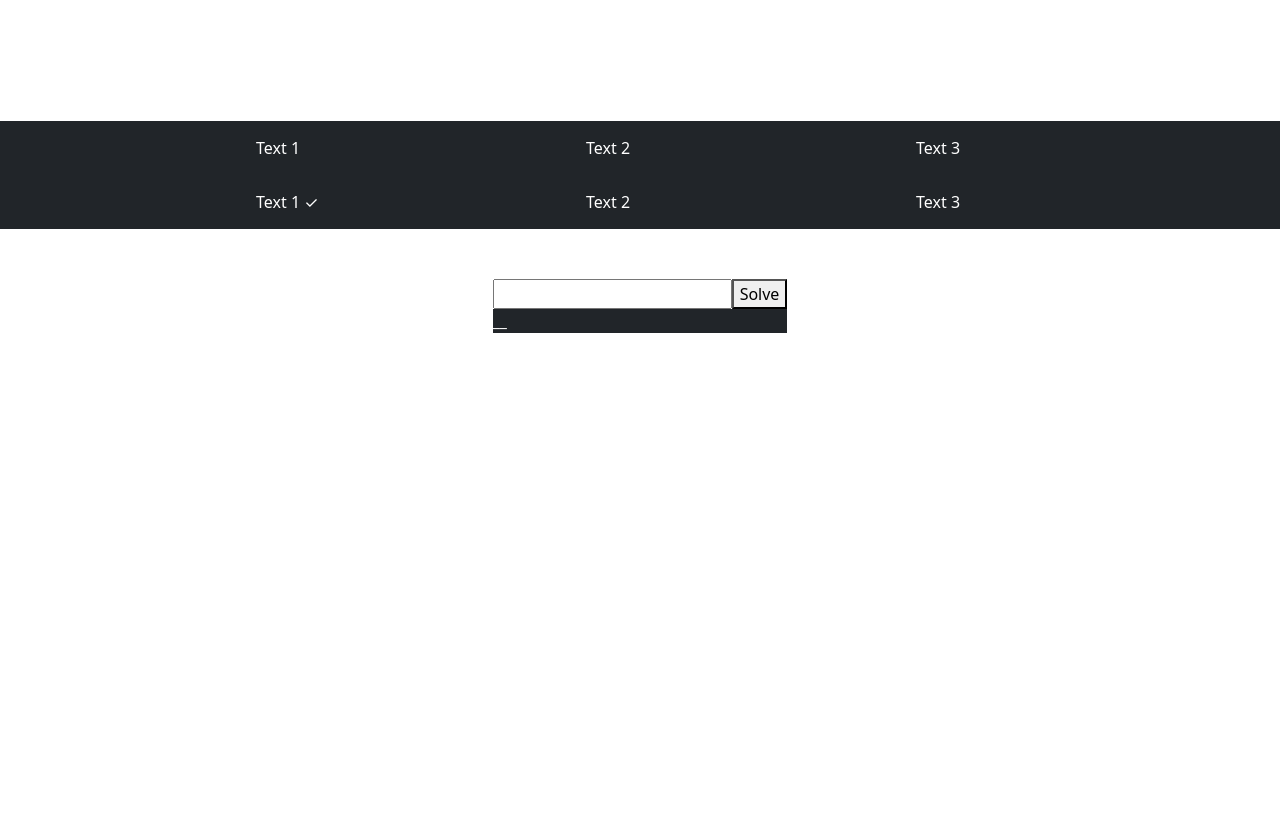
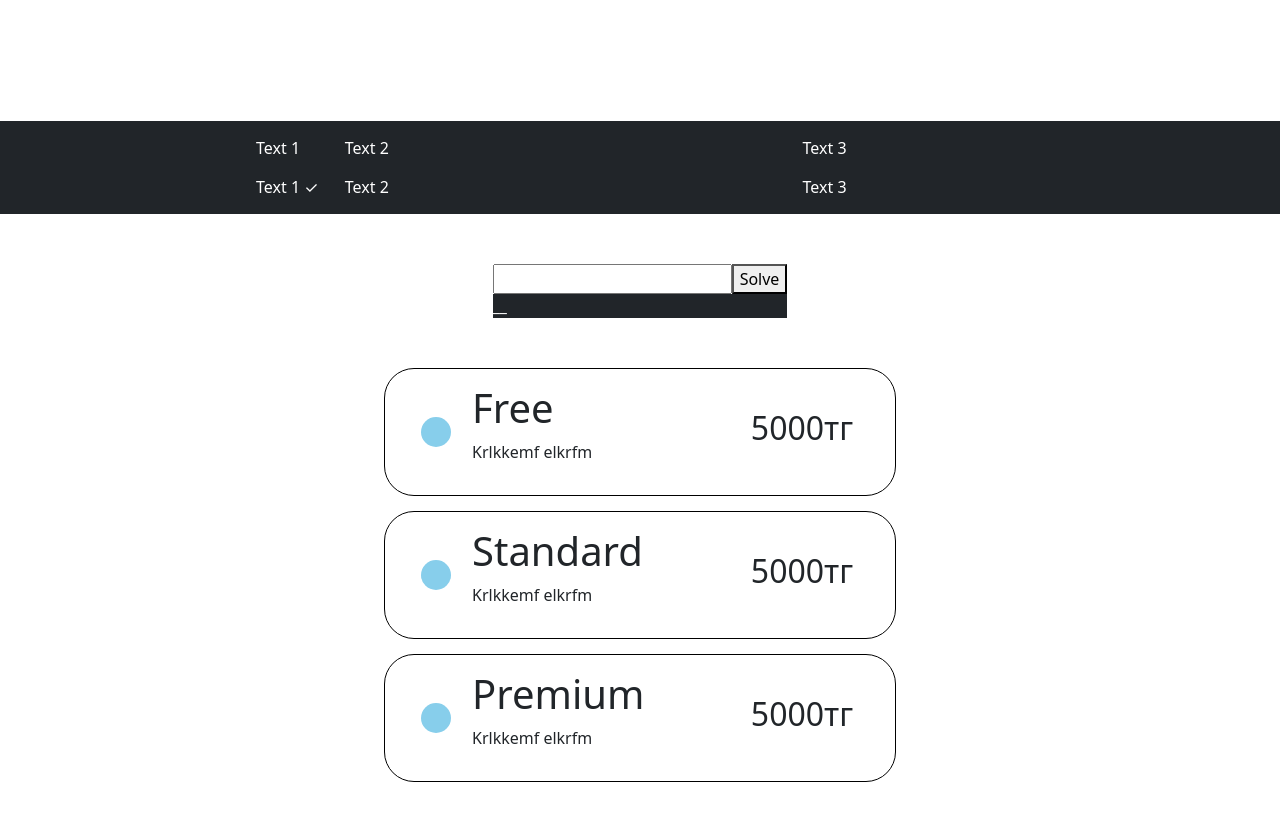
Before and after one commit to kuanyshoteu/mnc_front, a plain HTML site: page index.html in a window 1280 px wide. Shown: the part 1200-2021 px from the top of the page. Drawn offline with nearby package versions, Linux system fonts and the light colour scheme.

Commit message:
Copy Cards

```diff
--- a/index.html
+++ b/index.html
@@ -84,6 +84,24 @@
         </div>
     </section>
 
+    <section id="cardBox" class="">
+        <div style="display: none;">
+            <div id="origCard" class="cardPrice grid mb-15">
+                <div class="flex centered">
+                    <div class="circle"></div>
+                </div>
+                <div>
+                    <h1 class="cardTitle">Premium</h1>
+                    <p>Krlkkemf elkrfm</p>
+                </div>
+                <div class="flex centered">
+                    <h2>5000тг</h2>
+                </div>
+            </div>
+        </div>
+    </section>
+
+
     <!-- Вопрос 3: Что здесь происходит? -->
     <script src="script.js"></script>
 
--- a/script.js
+++ b/script.js
@@ -1,3 +1,16 @@
+
+data = ["Free", "Standard", "Premium"]
+fillCards()
+function fillCards(){
+    origCard = document.getElementById("origCard")
+    cardBox = document.getElementById("cardBox")
+    for(var i = 0; i < data.length; i ++){
+        cloneCard = origCard.cloneNode(true)
+        cardTitle = cloneCard.getElementsByClassName("cardTitle")[0]
+        cardTitle.innerHTML = data[i]
+        cardBox.appendChild(cloneCard)
+    }
+}
 
 
 
@@ -10,28 +23,37 @@ function colorKvadrat(){
     kvadrat.style.backgroundColor = "blue"
 }
 
-// Что здесь происходит?↓
 var kvadrat = document.getElementsByClassName("kvadrat")[0]
-// Что здесь происходит?↓
 var leftt = 0
-// Что здесь происходит?↓
+var topp = 0
 function moveKvadrat(){
-    // Что здесь происходит? ↓
+    moveRight()
+}
+function moveRight(){
     leftt += 30
-    // Что здесь происходит?
     kvadrat.style.left = leftt + "px"
-    // Что здесь происходит?
     if (leftt <= 900){
-        setTimeout(moveKvadrat, 20)  // <-- Ждет 20 милисекунд и только потом запускает себя заново
+        setTimeout(moveRight, 20)  // <-- Ждет 20 милисекунд и только потом запускает себя заново
+    }
+    else{
+        moveDown()
+    }
+}
+function moveDown(){
+    topp += 30
+    kvadrat.style.top = topp + "px"
+    if (topp <= 400){
+        setTimeout(moveDown, 20)  // <-- Ждет 20 милисекунд и только потом запускает себя заново
+    }
+    else{
+        // Запускайте функцию влево
     }
 }
 
-// Используйте kvadrat.style.top, чтобы квадрат двигался вертикально
 
 
-// Что делает эта функция?↓
 function solve(){
-    // 1. Открое html документ
+    // 1. Откроет html документ
     console.log(document)
     // 2. Найти нужный див
     nuznyiDiv = document.getElementById("answer")
--- a/style.css
+++ b/style.css
@@ -53,6 +53,9 @@ body{
 .mb-50{
     margin-bottom: 50px;
 }
+.mb-15{
+    margin-bottom: 15px;
+}
 
 .mb-500{
     margin-bottom: 500px !important;
@@ -70,11 +73,12 @@ body{
     /* Вопрос 1: Что здесь происходит?  */
     display: grid;
     /* Вопрос 1: Что здесь происходит?  */
-    grid-template-columns: repeat(3, minmax(300px, 1fr));
+    grid-template-columns: 1fr 6fr 3fr;
     /* Вопрос 1: Что здесь происходит?  */
     grid-template-rows: auto;
     /* Вопрос 1: Что здесь происходит?  */
-    gap: 30px;
+    gap: 15px;
+    align-items: center;
 }
 
 .kvadrat{
@@ -84,3 +88,17 @@ body{
     /* Вопрос 2: Что здесь происходит?  */
     position: absolute;
 }
+#cardBox{
+    padding: 0 30%;
+}
+.cardPrice{
+    border: 1px solid black;
+    border-radius: 30px;
+    padding: 15px 30px;
+}
+.circle{
+    background-color: skyblue;
+    width: 30px;
+    height: 30px;
+    border-radius: 100%;
+}
```
